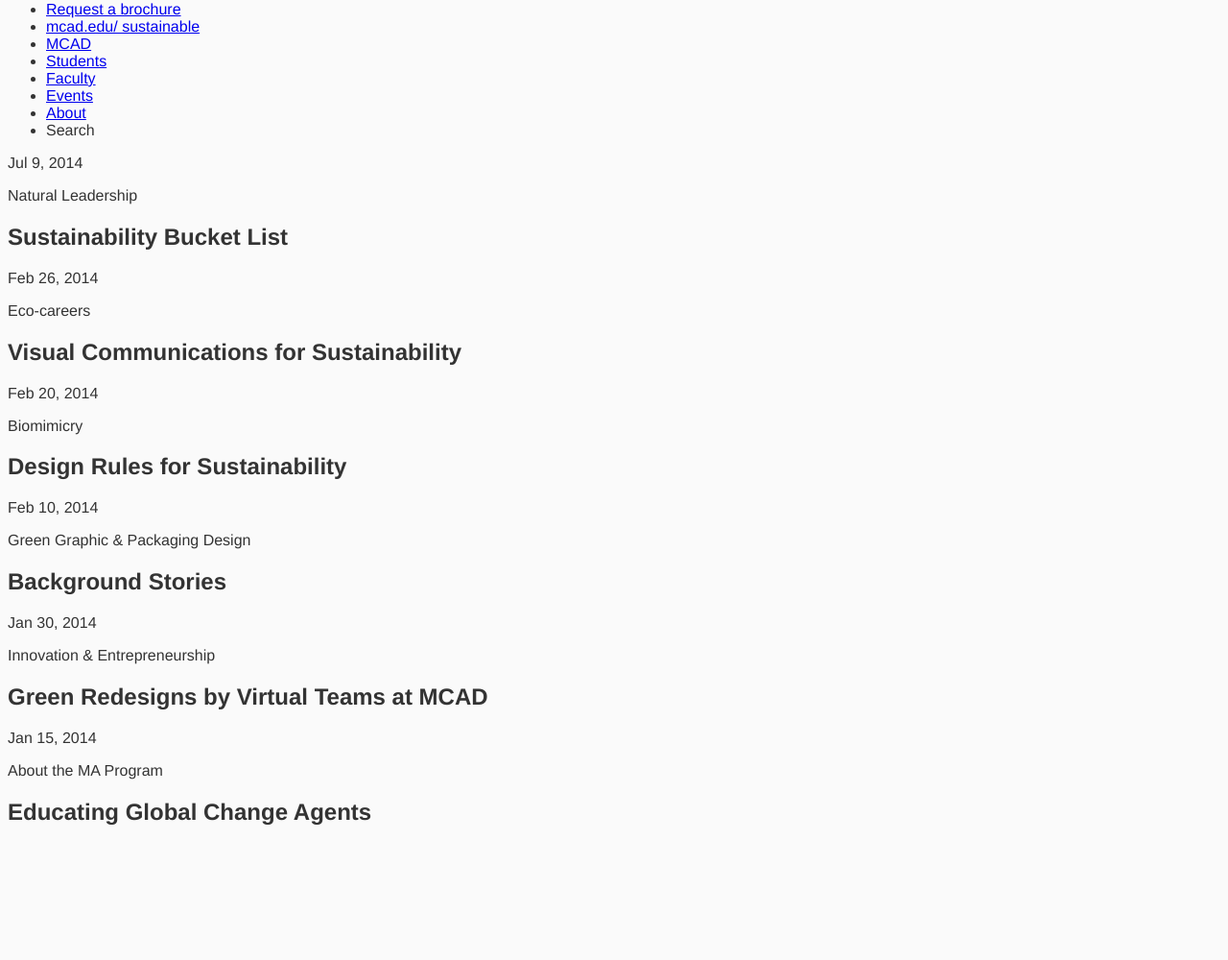
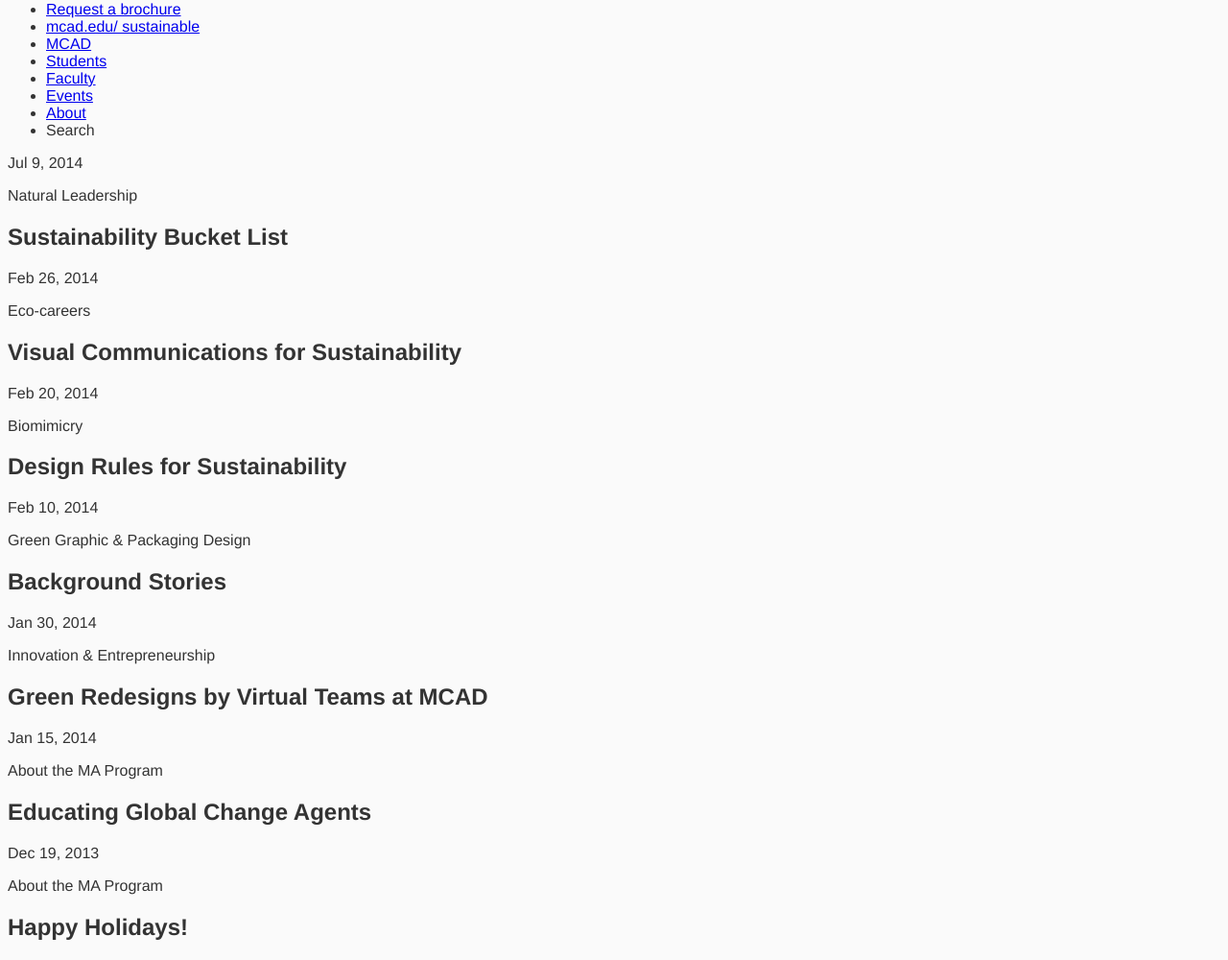
Before and after one commit to LetterTCarter/mcad-sdblog, a website: page app/index.html in a window 1280 px wide. Shown: the part 79-1079 px from the top of the page at 96% size. Before the commit the page ends 959 px from the top, so only its background shows below. Drawn offline with nearby package versions, Linux system fonts and the light colour scheme; files that its build step writes are made by us from their sources.

Commit message:
added seventh article
Happy Holidays

```diff
--- a/app/index.html
+++ b/app/index.html
@@ -78,6 +78,12 @@
     <h2>Educating Global Change Agents</h2>
   </article>
 
+  <article>
+    <time datetime="2013-12-19">Dec 19, 2013</time>
+    <p>About the MA Program</p>
+    <h2>Happy Holidays!</h2>
+  </article>
+
     <!-- Google Analytics: change UA-XXXXX-X to be your site's ID. -->
     <script>
       (function(b,o,i,l,e,r){b.GoogleAnalyticsObject=l;b[l]||(b[l]=
```
